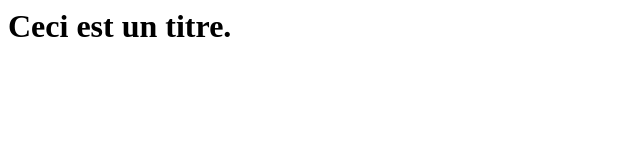
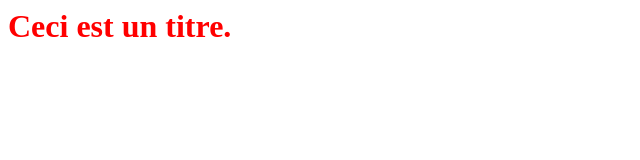
Before and after one commit to sanjuant/sanjuantgit, a plain HTML site: page index.html in a window 1280 px wide. Shown: the whole page, without its empty margins (0-640 px from the left). Drawn offline with Linux system fonts and the light colour scheme.

Commit message:
Ajout du fichier de style à l'index.html

```diff
--- a/assets/style.css
+++ b/assets/style.css
@@ -0,0 +1,4 @@
+h1{
+  color: red;
+  font-weight: bold;
+}
--- a/index.html
+++ b/index.html
@@ -3,6 +3,7 @@
   <meta charset="UTF-8">
   <meta name="viewport" content="width=device-width, initial-scale=1.0">
   <meta http-equiv="X-UA-Compatible" content="ie=edge">
+  <link rel="stylesheet" href="assets/style.css">
   <title>Premier envoie sur Git</title>
 </head>
 <body>
```
